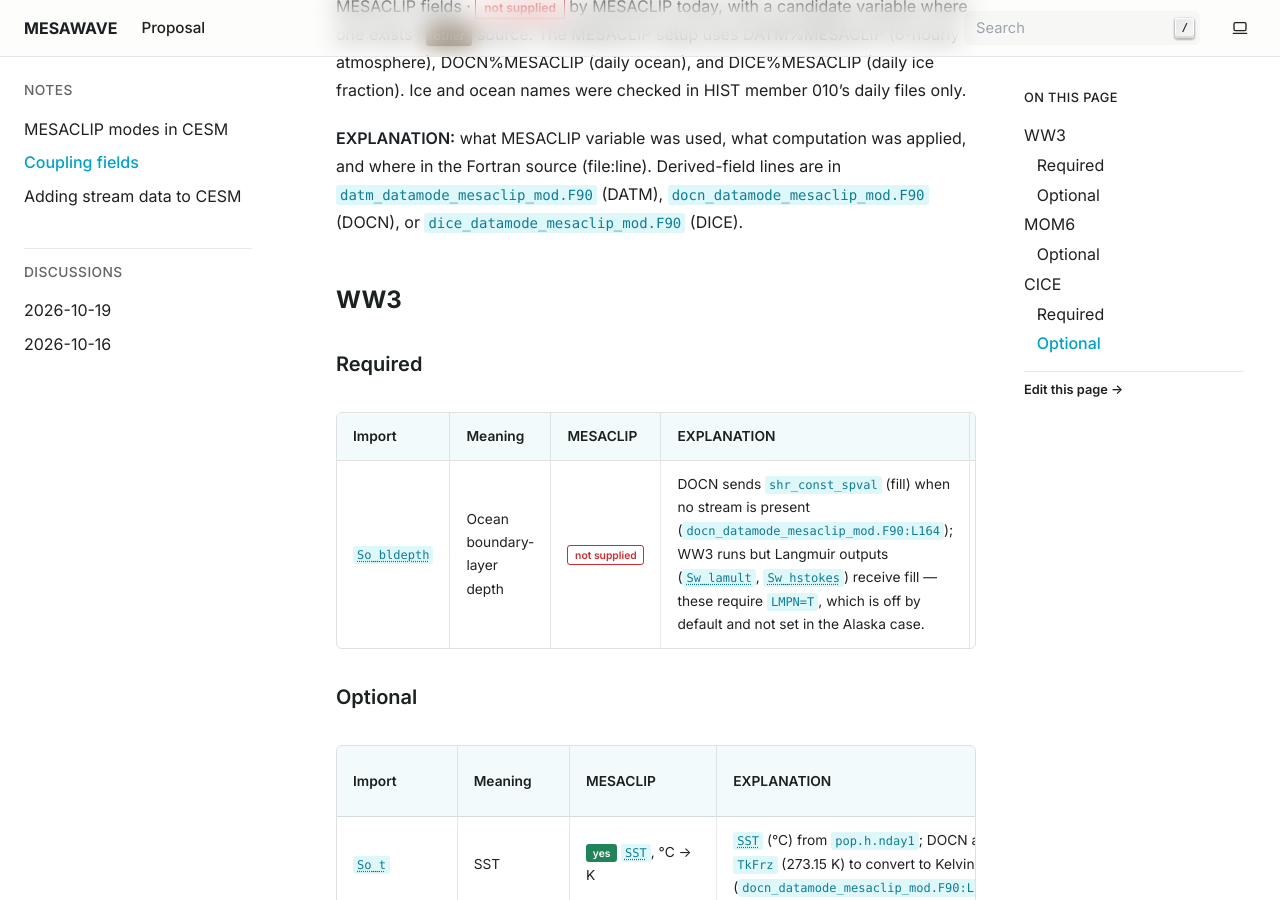
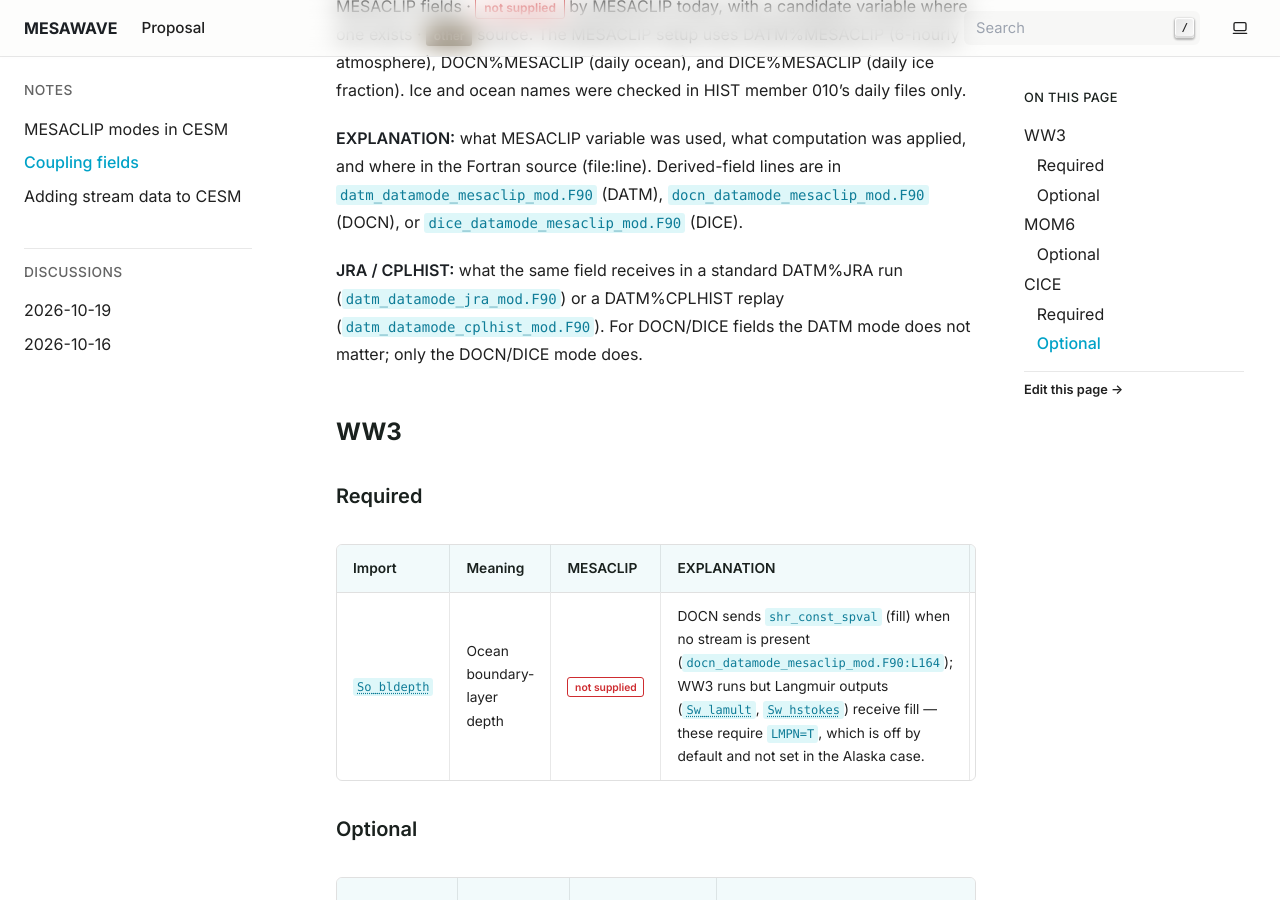
Before and after one commit to manishvenu/mesawave, a Sphinx documentation site: the page built from docs/source/stream_data_requirements.md, in a window 1280 px wide and 900 px high, scrolled down 584 px. Built offline with Sphinx 7.4.7, drawn with Linux system fonts in a browser that asks for light colours.

Commit message:
Docs: add JRA and CPLHIST comparison columns to coupling tables
Every import field in the WW3, MOM6, and CICE tables now shows how the
same field is sourced in DATM%JRA and DATM%CPLHIST alongside MESACLIP,
making it easy to see where MESACLIP uses a stand-in where the standard
stream has the real variable.

```diff
--- a/docs/source/stream_data_requirements.md
+++ b/docs/source/stream_data_requirements.md
@@ -19,25 +19,27 @@ names were checked in HIST member 010's daily files only.
 
 **EXPLANATION:** what MESACLIP variable was used, what computation was applied, and where in the Fortran source (file:line). Derived-field lines are in `datm_datamode_mesaclip_mod.F90` (DATM), `docn_datamode_mesaclip_mod.F90` (DOCN), or `dice_datamode_mesaclip_mod.F90` (DICE).
 
+**JRA / CPLHIST:** what the same field receives in a standard DATM%JRA run (`datm_datamode_jra_mod.F90`) or a DATM%CPLHIST replay (`datm_datamode_cplhist_mod.F90`). For DOCN/DICE fields the DATM mode does not matter; only the DOCN/DICE mode does.
+
 ## WW3
 
 ### Required
 
-| Import | Meaning | MESACLIP | EXPLANATION | Line |
-|---|---|---|---|---|
-| `So_bldepth` | Ocean boundary-layer depth | {bdg-danger-line}`not supplied` | DOCN sends `shr_const_spval` (fill) when no stream is present (`docn_datamode_mesaclip_mod.F90:L164`); WW3 runs but Langmuir outputs (`Sw_lamult`, `Sw_hstokes`) receive fill — these require `LMPN=T`, which is off by default and not set in the Alaska case. | [208–210](ww3:L208-L210) |
+| Import | Meaning | MESACLIP | EXPLANATION | JRA | CPLHIST | Line |
+|---|---|---|---|---|---|---|
+| `So_bldepth` | Ocean boundary-layer depth | {bdg-danger-line}`not supplied` | DOCN sends `shr_const_spval` (fill) when no stream is present (`docn_datamode_mesaclip_mod.F90:L164`); WW3 runs but Langmuir outputs (`Sw_lamult`, `Sw_hstokes`) receive fill — these require `LMPN=T`, which is off by default and not set in the Alaska case. | not supplied | not supplied | [208–210](ww3:L208-L210) |
 
 ### Optional
 
-| Import | Meaning | MESACLIP | EXPLANATION | Standard source | Line |
-|---|---|---|---|---|---|
-| `So_t` | SST | {bdg-success}`yes` `SST`, °C → K | `SST` (°C) from `pop.h.nday1`; DOCN adds `TkFrz` (273.15 K) to convert to Kelvin (`docn_datamode_mesaclip_mod.F90:L178–180`). | DOCN or MOM6 | [204](ww3:L204) |
-| `So_u`, `So_v` | Surface current | {bdg-success}`yes` `U1_1`, `V1_1` × 0.01 | `U1_1`, `V1_1` (cm/s) from `pop.h.nday1` uppermost layer; DOCN multiplies by 0.01 to convert to m/s (`docn_datamode_mesaclip_mod.F90:L148,L155`); still on POP tripole grid U-points, not rotated to geographic east/north. | DOCN or MOM6 | [202–203](ww3:L202-L203) |
-| `Sa_tbot` | Air temperature | {bdg-warning}`stand-in` `TREFHT` | `TREFHT` (2 m temperature) from `cam.h2` used as stand-in for lowest-level temperature; MESACLIP does not save 6-hourly lowest-level T (`datm_datamode_mesaclip_mod.F90:L270`). | DATM | [205](ww3:L205) |
-| `Sa_u10m`, `Sa_v10m` | 10 m wind | {bdg-warning}`stand-in` `UBOT`, `VBOT` | Bottom-level winds from `cam.h2` assigned as 10 m winds; no 6-hourly `U10` in HIST; lowest CAM level is ~60 m so winds are biased high (`datm_datamode_mesaclip_mod.F90:L283–284`). | DATM | [206–207](ww3:L206-L207) |
-| `Si_ifrac` | Ice fraction | {bdg-success}`yes` `aice_d` ÷ 100 from DICE%MESACLIP | `aice_d` (%) from `cice.h1.aice_d`; DICE divides by 100 to convert to fraction (`dice_datamode_mesaclip_mod.F90:L408`). | CICE or DICE | [200](ww3:L200) |
-| `Si_thick` | Ice thickness | {bdg-danger-line}`not supplied` could use `hi_d` ÷ (`aice_d`/100) | Not provided; DICE%SSMI also does not provide it. Candidate: derive from `hi_d` and `aice_d` in CICE history. | CICE | [201](ww3:L201) |
-| `Si_floediam` | Floe diameter | {bdg-danger-line}`not supplied` | Not provided; DICE%SSMI also does not provide it; requires CICE. | CICE | [211–213](ww3:L211-L213) |
+| Import | Meaning | MESACLIP | EXPLANATION | JRA | CPLHIST | Standard source | Line |
+|---|---|---|---|---|---|---|---|
+| `So_t` | SST | {bdg-success}`yes` `SST`, °C → K | `SST` (°C) from `pop.h.nday1`; DOCN adds `TkFrz` (273.15 K) to convert to Kelvin (`docn_datamode_mesaclip_mod.F90:L178–180`). | DOCN%SST | DOCN%CPLHIST | DOCN or MOM6 | [204](ww3:L204) |
+| `So_u`, `So_v` | Surface current | {bdg-success}`yes` `U1_1`, `V1_1` × 0.01 | `U1_1`, `V1_1` (cm/s) from `pop.h.nday1` uppermost layer; DOCN multiplies by 0.01 to convert to m/s (`docn_datamode_mesaclip_mod.F90:L148,L155`); still on POP tripole grid U-points, not rotated to geographic east/north. | DOCN%SST (currents not provided — stub zero) | DOCN%CPLHIST | DOCN or MOM6 | [202–203](ww3:L202-L203) |
+| `Sa_tbot` | Air temperature | {bdg-warning}`stand-in` `TREFHT` | `TREFHT` (2 m temperature) from `cam.h2` used as stand-in for lowest-level temperature; MESACLIP does not save 6-hourly lowest-level T (`datm_datamode_mesaclip_mod.F90:L270`). | direct lowest-level T from stream (`datm_datamode_jra_mod.F90:L276`) | direct | DATM | [205](ww3:L205) |
+| `Sa_u10m`, `Sa_v10m` | 10 m wind | {bdg-warning}`stand-in` `UBOT`, `VBOT` | Bottom-level winds from `cam.h2` assigned as 10 m winds; no 6-hourly `U10` in HIST; lowest CAM level is ~60 m so winds are biased high (`datm_datamode_mesaclip_mod.F90:L283–284`). | stand-in: `Sa_u`/`Sa_v` (lowest-level wind, `datm_datamode_jra_mod.F90:L288–289`) | not exported | DATM | [206–207](ww3:L206-L207) |
+| `Si_ifrac` | Ice fraction | {bdg-success}`yes` `aice_d` ÷ 100 from DICE%MESACLIP | `aice_d` (%) from `cice.h1.aice_d`; DICE divides by 100 to convert to fraction (`dice_datamode_mesaclip_mod.F90:L408`). | DICE%SSMI (SSM/I satellite) | DICE%CPLHIST or CICE | CICE or DICE | [200](ww3:L200) |
+| `Si_thick` | Ice thickness | {bdg-danger-line}`not supplied` could use `hi_d` ÷ (`aice_d`/100) | Not provided; DICE%SSMI also does not provide it. Candidate: derive from `hi_d` and `aice_d` in CICE history. | not supplied (DICE%SSMI also omits) | CICE only | CICE | [201](ww3:L201) |
+| `Si_floediam` | Floe diameter | {bdg-danger-line}`not supplied` | Not provided; DICE%SSMI also does not provide it; requires CICE. | not supplied | not supplied | CICE | [211–213](ww3:L211-L213) |
 
 ## MOM6
 
@@ -45,19 +47,19 @@ MOM6 guards every import; none are mandatory ([853–921](mom6:L853-L921)).
 
 ### Optional
 
-| Import | Meaning | MESACLIP | EXPLANATION | Standard source | Line |
-|---|---|---|---|---|---|
-| `Faxa_rain`, `Faxa_snow` | Rain, snow | {bdg-warning}`stand-in` `PRECT`, `PRECC`, `PRECSC`, `PRECSL` | Convective and large-scale rain/snow split in DATM from `PRECT`, `PRECC`, `PRECSC`, `PRECSL` (m/s) and converted to kg/m²/s by multiplying by `rhofw` (`datm_datamode_mesaclip_mod.F90:L289–292`). | DATM | [863–864](mom6:L863-L864) |
-| `Sa_pslv` | Sea-level pressure | {bdg-success}`yes` `PSL` | `PSL` from `cam.h2` passed directly (`datm_datamode_mesaclip_mod.F90:L273`). | DATM | [865](mom6:L865) |
-| `Si_ifrac` | Ice fraction | {bdg-success}`yes` `aice_d` ÷ 100 from DICE%MESACLIP | `aice_d` (%) from `cice.h1.aice_d`; DICE divides by 100 (`dice_datamode_mesaclip_mod.F90:L408`). | CICE or DICE | [872](mom6:L872) |
-| `Fioi_salt` | Salt flux from ice | {bdg-secondary}`other` ice | Provided by DICE (set to 0.0 — `dice_datamode_mesaclip_mod.F90:L549`), not from MESACLIP data. | CICE | [853](mom6:L853) |
-| `Foxx_rofl`, `Foxx_rofi` | Liquid, frozen runoff | {bdg-secondary}`other` DROF | Provided by DROF, not MESACLIP. | DROF | [866–867](mom6:L866-L867) |
-| `Forr_rofl_glc`, `Forr_rofi_glc` | Glacier runoff | {bdg-secondary}`other` DROF | Provided by DROF, not MESACLIP. | DROF | [868–871](mom6:L868-L871) |
-| `Fioi_meltw`, `Fioi_melth` | Meltwater, melt heat | {bdg-secondary}`other` ice | Computed by DICE from freeze/melt potential (`Fioo_q`) and ice fraction, not from MESACLIP data. | CICE | [874–875](mom6:L874-L875) |
-| `Sf_afracr`, `Foxx_swnet_afracr`, `Fioi_swpen_ifrac_n`, `Si_ifrac_n` | Per-category ice shortwave | {bdg-secondary}`other` ice | Per-thickness-category fields from CICE; DICE provides `Si_ifrac_n` only (`dice_datamode_mesaclip_mod.F90:L564`). | CICE | [888–895](mom6:L888-L895) |
-| `Faxa_ndep`, `Faxa_dstwet`, `Faxa_dstdry`, `Faxa_bcph`, `Fioi_flxdst`, `Fioi_bcphi`, `Fioi_bcpho`, `Sa_co2prog`, `Sa_co2diag` | Deposition, CO₂ | {bdg-secondary}`other` | Provided by DATM (aerosol streams) or CICE, not from MESACLIP atmospheric history. | DATM or CICE | [897–912](mom6:L897-L912) |
-| `Sw_lamult` | Langmuir factor | {bdg-secondary}`other` WW3 | Provided by WW3, not MESACLIP; also requires `So_bldepth` which MESACLIP does not supply. | WW3 | [914–916](mom6:L914-L916) |
-| `Sw_pstokes_x`, `Sw_pstokes_y` | Stokes drift, 3 bands | {bdg-secondary}`other` WW3 | Provided by WW3, not MESACLIP. | WW3 | [917–921](mom6:L917-L921) |
+| Import | Meaning | MESACLIP | EXPLANATION | JRA | CPLHIST | Standard source | Line |
+|---|---|---|---|---|---|---|---|
+| `Faxa_rain`, `Faxa_snow` | Rain, snow | {bdg-warning}`stand-in` `PRECT`, `PRECC`, `PRECSC`, `PRECSL` | Convective and large-scale rain/snow split in DATM from `PRECT`, `PRECC`, `PRECSC`, `PRECSL` (m/s) and converted to kg/m²/s by multiplying by `rhofw` (`datm_datamode_mesaclip_mod.F90:L289–292`). | JRA55do: direct `prrn`/`prsn`; JRA55: T-threshold split of total precip (`datm_datamode_jra_mod.F90:L295–308`) | direct 4 components (`datm_datamode_cplhist_mod.F90:L264–267`) | DATM | [863–864](mom6:L863-L864) |
+| `Sa_pslv` | Sea-level pressure | {bdg-success}`yes` `PSL` | `PSL` from `cam.h2` passed directly (`datm_datamode_mesaclip_mod.F90:L273`). | direct (`datm_datamode_jra_mod.F90:L274`) | direct (`datm_datamode_cplhist_mod.F90:L260`) | DATM | [865](mom6:L865) |
+| `Si_ifrac` | Ice fraction | {bdg-success}`yes` `aice_d` ÷ 100 from DICE%MESACLIP | `aice_d` (%) from `cice.h1.aice_d`; DICE divides by 100 (`dice_datamode_mesaclip_mod.F90:L408`). | DICE%SSMI | DICE%CPLHIST or CICE | CICE or DICE | [872](mom6:L872) |
+| `Fioi_salt` | Salt flux from ice | {bdg-secondary}`other` ice | Provided by DICE (set to 0.0 — `dice_datamode_mesaclip_mod.F90:L549`), not from MESACLIP data. | DICE | DICE or CICE | CICE | [853](mom6:L853) |
+| `Foxx_rofl`, `Foxx_rofi` | Liquid, frozen runoff | {bdg-secondary}`other` DROF | Provided by DROF, not MESACLIP. | DROF | DROF | DROF | [866–867](mom6:L866-L867) |
+| `Forr_rofl_glc`, `Forr_rofi_glc` | Glacier runoff | {bdg-secondary}`other` DROF | Provided by DROF, not MESACLIP. | DROF | DROF | DROF | [868–871](mom6:L868-L871) |
+| `Fioi_meltw`, `Fioi_melth` | Meltwater, melt heat | {bdg-secondary}`other` ice | Computed by DICE from freeze/melt potential (`Fioo_q`) and ice fraction, not from MESACLIP data. | DICE | DICE or CICE | CICE | [874–875](mom6:L874-L875) |
+| `Sf_afracr`, `Foxx_swnet_afracr`, `Fioi_swpen_ifrac_n`, `Si_ifrac_n` | Per-category ice shortwave | {bdg-secondary}`other` ice | Per-thickness-category fields from CICE; DICE provides `Si_ifrac_n` only (`dice_datamode_mesaclip_mod.F90:L564`). | DICE/CICE | DICE/CICE | CICE | [888–895](mom6:L888-L895) |
+| `Faxa_ndep`, `Faxa_dstwet`, `Faxa_dstdry`, `Faxa_bcph`, `Fioi_flxdst`, `Fioi_bcphi`, `Fioi_bcpho`, `Sa_co2prog`, `Sa_co2diag` | Deposition, CO₂ | {bdg-secondary}`other` | Provided by DATM (aerosol streams) or CICE, not from MESACLIP atmospheric history. | same (DATM aerosol streams) | same (DATM aerosol streams) | DATM or CICE | [897–912](mom6:L897-L912) |
+| `Sw_lamult` | Langmuir factor | {bdg-secondary}`other` WW3 | Provided by WW3, not MESACLIP; also requires `So_bldepth` which MESACLIP does not supply. | WW3 | WW3 | WW3 | [914–916](mom6:L914-L916) |
+| `Sw_pstokes_x`, `Sw_pstokes_y` | Stokes drift, 3 bands | {bdg-secondary}`other` WW3 | Provided by WW3, not MESACLIP. | WW3 | WW3 | WW3 | [917–921](mom6:L917-L921) |
 
 ::::{dropdown} CMEPS-computed fields (derived automatically from MESACLIP inputs)
 | Import | Meaning | EXPLANATION | Line |
@@ -78,23 +80,23 @@ CICE requires `Sa_pbot` or `Sa_ptem` + `Sa_dens`; it aborts if neither is presen
 
 ### Required
 
-| Import | Meaning | MESACLIP | EXPLANATION | Line |
-|---|---|---|---|---|
-| `Sa_pbot` | Lowest-level pressure | {bdg-warning}`stand-in` `PS` | `PS` (surface pressure) from `cam.h2` used as stand-in for lowest-level pressure; MESACLIP does not save 6-hourly lowest-level pressure (`datm_datamode_mesaclip_mod.F90:L272`). | [175](cice:L175) |
-| `Sa_ptem`, `Sa_dens` | Potential temperature, density | {bdg-warning}`stand-in` computed in DATM | `Sa_ptem` = `TREFHT` × (p₀/`PS`)^(Rd/cp); `Sa_dens` = `PS` / (Rd × `TREFHT` × (1 + 0.608 × `QREFHT`)) — computed in our custom datamode from stand-in fields (`datm_datamode_mesaclip_mod.F90:L279–280`). | [183–184](cice:L183-L184) |
+| Import | Meaning | MESACLIP | EXPLANATION | JRA | CPLHIST | Line |
+|---|---|---|---|---|---|---|
+| `Sa_pbot` | Lowest-level pressure | {bdg-warning}`stand-in` `PS` | `PS` (surface pressure) from `cam.h2` used as stand-in for lowest-level pressure; MESACLIP does not save 6-hourly lowest-level pressure (`datm_datamode_mesaclip_mod.F90:L272`). | stand-in: `Sa_pslv` (sea-level pressure, `datm_datamode_jra_mod.F90:L275`) | direct (`datm_datamode_cplhist_mod.F90:L259`) | [175](cice:L175) |
+| `Sa_ptem`, `Sa_dens` | Potential temperature, density | {bdg-warning}`stand-in` computed in DATM | `Sa_ptem` = `TREFHT` × (p₀/`PS`)^(Rd/cp); `Sa_dens` = `PS` / (Rd × `TREFHT` × (1 + 0.608 × `QREFHT`)) — computed in our custom datamode from stand-in fields (`datm_datamode_mesaclip_mod.F90:L279–280`). | `Sa_ptem` stand-in: = `Sa_tbot` (no pressure correction, `datm_datamode_jra_mod.F90:L277`); `Sa_dens` computed: ideal gas law (`datm_datamode_jra_mod.F90:L292`) | direct both (`datm_datamode_cplhist_mod.F90:L256,L258`) | [183–184](cice:L183-L184) |
 
 ### Optional
 
-| Import | Meaning | MESACLIP | EXPLANATION | Standard source | Line |
-|---|---|---|---|---|---|
-| `Sa_z`, `Sa_u`, `Sa_v` | Lowest-level height, wind | {bdg-success}`yes` `ZBOT`, `UBOT`, `VBOT` | `ZBOT`, `UBOT`, `VBOT` from `cam.h2` passed directly (`datm_datamode_mesaclip_mod.F90:L268–275`). | DATM | [170–172](cice:L170-L172) |
-| `Faxa_lwdn` | Downward longwave | {bdg-success}`yes` `FLDS` | `FLDS` (6 h mean) from `cam.h4` passed directly (`datm_datamode_mesaclip_mod.F90:L293`). | DATM | [180](cice:L180) |
-| `Faxa_rain`, `Faxa_snow` | Rain, snow | {bdg-warning}`stand-in` `PRECT`, `PRECC`, `PRECSC`, `PRECSL` | Convective and large-scale rain/snow split from `PRECT`, `PRECC`, `PRECSC`, `PRECSL` and converted m/s → kg/m²/s (`datm_datamode_mesaclip_mod.F90:L289–292`). | DATM | [181–182](cice:L181-L182) |
-| `Sa_shum`, `Sa_tbot` | Humidity, air temperature | {bdg-warning}`stand-in` `QREFHT`, `TREFHT` | `QREFHT` (2 m specific humidity) and `TREFHT` (2 m temperature) from `cam.h2` used as stand-ins for lowest-level values; MESACLIP does not save 6-hourly lowest-level T and q (`datm_datamode_mesaclip_mod.F90:L270–271`). | DATM | [173–174](cice:L173-L174) |
-| `Faxa_swvdr`, `Faxa_swvdf`, `Faxa_swndr`, `Faxa_swndf` | Downward shortwave, 4 bands | {bdg-warning}`stand-in` `SOLSD`, `SOLLD`, `FSDS` | Diffuse bands (`swvdf`, `swndf`) read directly from `SOLSD`, `SOLLD` in `cam.h4`; direct bands computed as `FSDS` minus diffuse, split with JRA fixed fractions (0.475 vis, 0.525 near-IR) (`datm_datamode_mesaclip_mod.F90:L294–298`). | DATM | [176–179](cice:L176-L179) |
-| `So_t`, `So_s` | SST, SSS | `SST` {bdg-success}`yes`, `So_s` {bdg-danger-line}`not supplied` | `SST` (°C) from `pop.h.nday1` converted to K by DOCN (`docn_datamode_mesaclip_mod.F90:L178–180`); `So_s` (salinity) not in MESACLIP output — DOCN does not provide it. | DOCN or MOM6 | [163–164](cice:L163-L164) |
-| `So_u`, `So_v` | Surface current | {bdg-success}`yes` `U1_1`, `V1_1` × 0.01 | `U1_1`, `V1_1` (cm/s) from `pop.h.nday1` uppermost layer; DOCN multiplies by 0.01 (`docn_datamode_mesaclip_mod.F90:L148,L155`); not rotated to geographic east/north. | DOCN or MOM6 | [165–166](cice:L165-L166) |
-| `So_dhdx`, `So_dhdy` | Sea-surface slope | {bdg-danger-line}`not supplied` | Not in MESACLIP output; only available from an active MOM6. | MOM6 | [161–162](cice:L161-L162) |
-| `Fioo_q` | Freeze/melt potential | {bdg-danger-line}`not supplied` | Only available from an active MOM6; DOCN does not provide it. | MOM6 | [167](cice:L167) |
-| `Faxa_bcph`, `Faxa_dstwet`, `Faxa_dstdry` | Black carbon, dust | {bdg-secondary}`other` | Provided by DATM aerosol streams, not MESACLIP atmospheric history. | DATM | [189–193](cice:L189-L193) |
-| `Sw_elevation_spectrum` | Wave spectrum | {bdg-secondary}`other` WW3 | Provided by WW3, not MESACLIP. | WW3 | [198–201](cice:L198-L201) |
+| Import | Meaning | MESACLIP | EXPLANATION | JRA | CPLHIST | Standard source | Line |
+|---|---|---|---|---|---|---|---|
+| `Sa_z`, `Sa_u`, `Sa_v` | Lowest-level height, wind | {bdg-success}`yes` `ZBOT`, `UBOT`, `VBOT` | `ZBOT`, `UBOT`, `VBOT` from `cam.h2` passed directly (`datm_datamode_mesaclip_mod.F90:L268–275`). | `Sa_z` = constant 10.0 m (`datm_datamode_jra_mod.F90:L285`); `Sa_u`/`Sa_v` direct | all direct (`datm_datamode_cplhist_mod.F90:L254,L261–262`) | DATM | [170–172](cice:L170-L172) |
+| `Faxa_lwdn` | Downward longwave | {bdg-success}`yes` `FLDS` | `FLDS` (6 h mean) from `cam.h4` passed directly (`datm_datamode_mesaclip_mod.F90:L293`). | direct (`datm_datamode_jra_mod.F90:L283`) | direct (`datm_datamode_cplhist_mod.F90:L268`) | DATM | [180](cice:L180) |
+| `Faxa_rain`, `Faxa_snow` | Rain, snow | {bdg-warning}`stand-in` `PRECT`, `PRECC`, `PRECSC`, `PRECSL` | Convective and large-scale rain/snow split from `PRECT`, `PRECC`, `PRECSC`, `PRECSL` and converted m/s → kg/m²/s (`datm_datamode_mesaclip_mod.F90:L289–292`). | JRA55do: direct `prrn`/`prsn`; JRA55: T-threshold split of total precip (`datm_datamode_jra_mod.F90:L295–308`) | direct 4 components (`datm_datamode_cplhist_mod.F90:L264–267`) | DATM | [181–182](cice:L181-L182) |
+| `Sa_shum`, `Sa_tbot` | Humidity, air temperature | {bdg-warning}`stand-in` `QREFHT`, `TREFHT` | `QREFHT` (2 m specific humidity) and `TREFHT` (2 m temperature) from `cam.h2` used as stand-ins for lowest-level values; MESACLIP does not save 6-hourly lowest-level T and q (`datm_datamode_mesaclip_mod.F90:L270–271`). | direct lowest-level values from stream (`datm_datamode_jra_mod.F90:L276,L281`) | direct (`datm_datamode_cplhist_mod.F90:L255,L257`) | DATM | [173–174](cice:L173-L174) |
+| `Faxa_swvdr`, `Faxa_swvdf`, `Faxa_swndr`, `Faxa_swndf` | Downward shortwave, 4 bands | {bdg-warning}`stand-in` `SOLSD`, `SOLLD`, `FSDS` | Diffuse bands (`swvdf`, `swndf`) read directly from `SOLSD`, `SOLLD` in `cam.h4`; direct bands computed as `FSDS` minus diffuse, split with JRA fixed fractions (0.475 vis, 0.525 near-IR) (`datm_datamode_mesaclip_mod.F90:L294–298`). | all 4 computed from total `Faxa_swdn` × fixed fractions (0.28/0.31/0.24/0.17, `datm_datamode_jra_mod.F90:L311–314`) | direct all 4 (`datm_datamode_cplhist_mod.F90:L269–272`) | DATM | [176–179](cice:L176-L179) |
+| `So_t`, `So_s` | SST, SSS | `SST` {bdg-success}`yes`, `So_s` {bdg-danger-line}`not supplied` | `SST` (°C) from `pop.h.nday1` converted to K by DOCN (`docn_datamode_mesaclip_mod.F90:L178–180`); `So_s` (salinity) not in MESACLIP output — DOCN does not provide it. | DOCN%SST | DOCN%CPLHIST | DOCN or MOM6 | [163–164](cice:L163-L164) |
+| `So_u`, `So_v` | Surface current | {bdg-success}`yes` `U1_1`, `V1_1` × 0.01 | `U1_1`, `V1_1` (cm/s) from `pop.h.nday1` uppermost layer; DOCN multiplies by 0.01 (`docn_datamode_mesaclip_mod.F90:L148,L155`); not rotated to geographic east/north. | DOCN%SST (no currents) | DOCN%CPLHIST | DOCN or MOM6 | [165–166](cice:L165-L166) |
+| `So_dhdx`, `So_dhdy` | Sea-surface slope | {bdg-danger-line}`not supplied` | Not in MESACLIP output; only available from an active MOM6. | not supplied | not supplied | MOM6 | [161–162](cice:L161-L162) |
+| `Fioo_q` | Freeze/melt potential | {bdg-danger-line}`not supplied` | Only available from an active MOM6; DOCN does not provide it. | not supplied | not supplied | MOM6 | [167](cice:L167) |
+| `Faxa_bcph`, `Faxa_dstwet`, `Faxa_dstdry` | Black carbon, dust | {bdg-secondary}`other` | Provided by DATM aerosol streams, not MESACLIP atmospheric history. | same (DATM aerosol streams) | same | DATM | [189–193](cice:L189-L193) |
+| `Sw_elevation_spectrum` | Wave spectrum | {bdg-secondary}`other` WW3 | Provided by WW3, not MESACLIP. | WW3 | WW3 | WW3 | [198–201](cice:L198-L201) |
```
